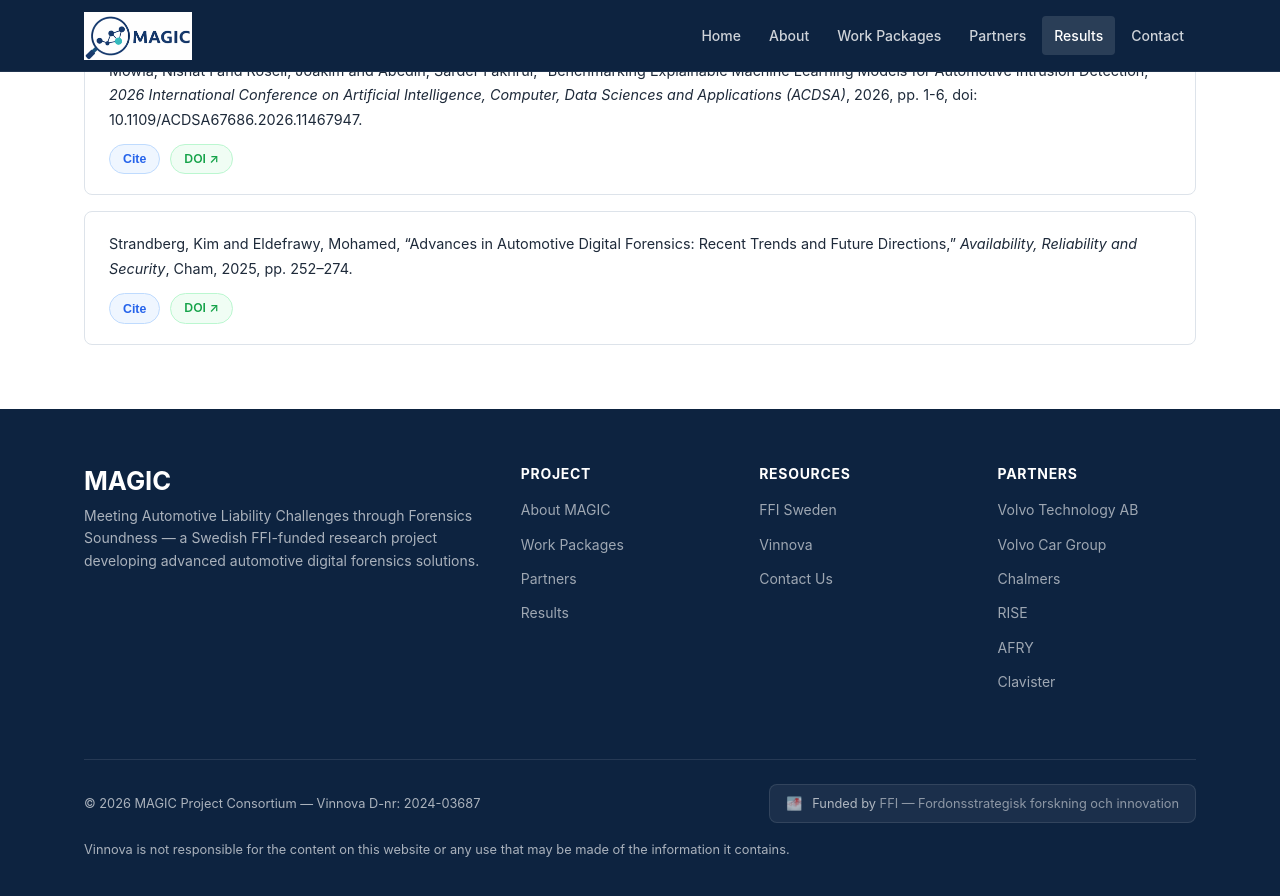
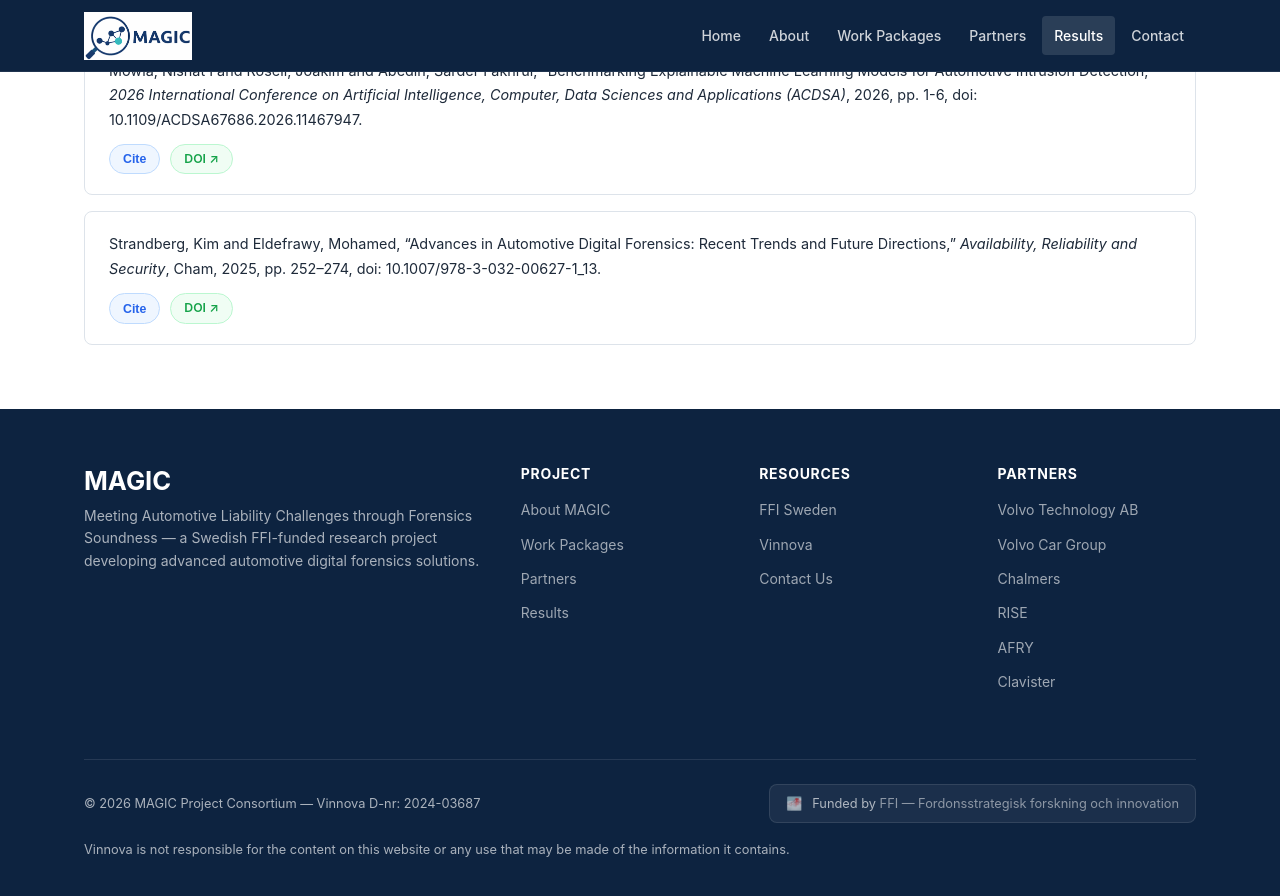
Before and after one commit to magic-ffi-project/magic-ffi-project.github.io, a Jekyll site: the page built from publications/index.md, in a window 1280 px wide and 900 px high, scrolled down 1357 px. Shown: the top 896 px of the window. Built offline with Jekyll 4.4.1, drawn with Linux system fonts in a browser that asks for light colours; part of the change alters nothing that is shown.

Commit message:
Fix URL and DOI for kim2025advances publication
Updated the URL and DOI for the publication entry 'kim2025advances' in publications.yml.

```diff
--- a/_data/publications.yml
+++ b/_data/publications.yml
@@ -49,9 +49,9 @@
 
 
 - key: kim2025advances
-  url: "https://doi.org/10.1007/978-3-032-00627-1_13"
+  url: "https://link.springer.com/chapter/10.1007/978-3-032-00627-1_13"
   bibtex: |
-    @InProceedings{10.1007/978-3-032-00627-1_13,
+    @InProceedings{978-3-032-00627-1_13,
     author="Strandberg, Kim
     and Eldefrawy, Mohamed",
     editor="Dalla Preda, Mila
@@ -66,4 +66,5 @@
     pages="252--274",
     abstract="The automotive industry is increasingly facing growing cybersecurity challenges as vehicles become more connected and autonomous. Modern cars equipped with sophisticated electronic systems are becoming more susceptible to cyber threats. Enhancing detection and forensic capabilities within automotive systems is essential to mitigate these risks. This work builds on and extends a previous systematic literature review of automotive digital forensics, covering 2006 to early 2021. However, recent advances in the field have introduced new challenges and opportunities, particularly in light of an evolving, dynamic threat landscape and growing vehicle complexity. These developments have driven numerous advances, particularly in artificial intelligence, machine learning, and blockchain technologies. In response, we review the latest state-of-the-art developments from 2021 to 2025, addressing critical challenges and technical solutions to provide a comprehensive understanding of the evolving landscape and its implications for both researchers and practitioners. By categorizing and comparing these advancements with prior research, we highlight key trends and innovations, analyze security concerns, and ultimately offer valuable insights into future research directions and emerging trends.",
     isbn="978-3-032-00627-1"
+    doi={10.1007/978-3-032-00627-1_13}
     }
```
